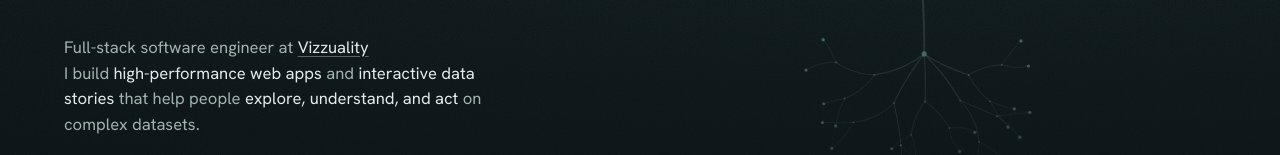
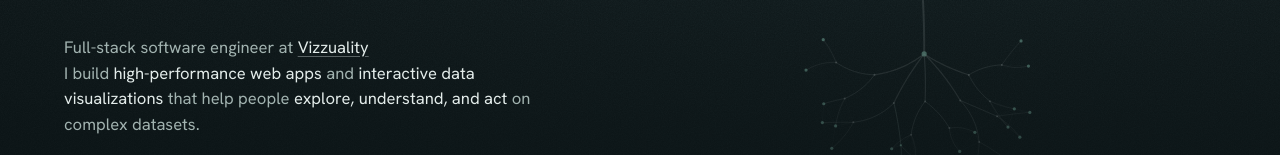
Before and after one commit to edgarespinoza7/potfolio-2026, a Next.js app: page / in a window 1280 px wide. Shown: the part 542-697 px from the top of the page. Built offline with nearby package versions, Linux system fonts and the light colour scheme.

Commit message:
feat: align site description with hero copy

```diff
--- a/src/app/(frontend)/layout.tsx
+++ b/src/app/(frontend)/layout.tsx
@@ -21,7 +21,7 @@ const geistMono = Geist_Mono({
 export const metadata: Metadata = {
   title: 'Edgar Espinoza — Full-stack Engineer',
   description:
-    'Full-stack engineer at Vizzuality specializing in data visualization. I build interactive data stories and high-performance web apps that help people explore, understand, and take action.',
+    'Full-stack engineer. I build high-performance web apps and interactive data visualizations that help people explore, understand, and act on complex datasets.',
 }
 
 export default async function RootLayout(props: { children: React.ReactNode }) {
--- a/src/components/Hero/Hero.tsx
+++ b/src/components/Hero/Hero.tsx
@@ -40,7 +40,7 @@ export function Hero() {
           </a>
           <br/>
           I build <span className="text-fg">high-performance web apps</span> and{' '}
-          <span className="text-fg">interactive data stories</span> that help people{' '}
+          <span className="text-fg">interactive data visualizations</span> that help people{' '}
           <span className="text-fg">explore, understand, and act</span> on complex datasets.
         </p>
       </section>
```
